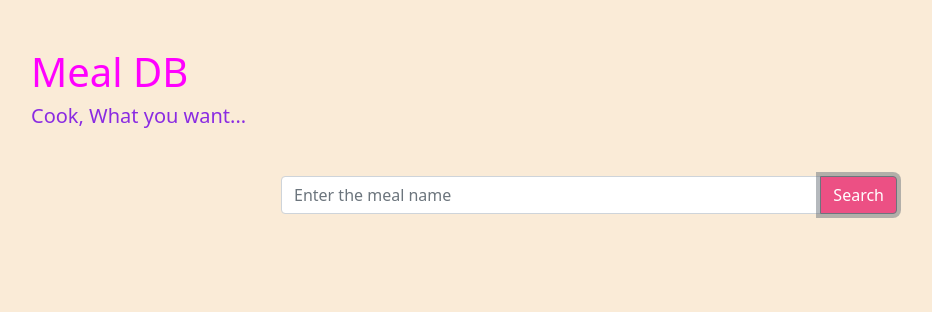
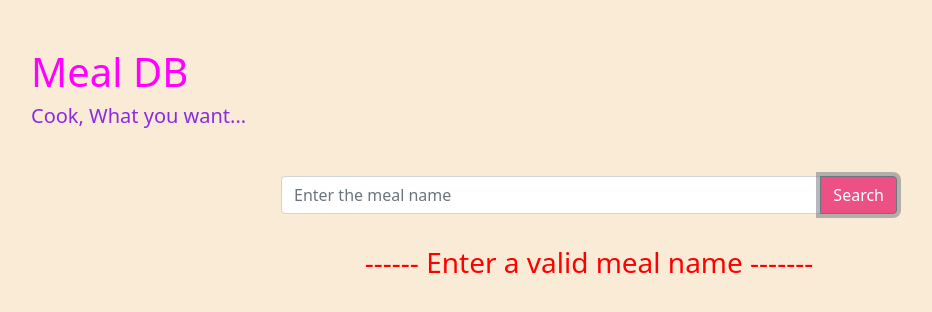
Before and after one commit to khaled39ab/Meal-DB, a plain HTML site: page index.html in a window 1280 px wide. Both pictures are taken after typing "Sample" into the empty fields and a click on the button "Search". Shown: the whole page, without its empty margins (51-983 px from the left). Drawn offline with nearby package versions, Linux system fonts and the light colour scheme; no server answers.

Commit message:
handle error message

```diff
--- a/CSS/style.css
+++ b/CSS/style.css
@@ -17,3 +17,8 @@ h5{
     background-color: rgb(236, 80, 132);
     color: white;
 }
+
+#error-sec{
+    color: red;
+    display: none;
+}
--- a/JS/app.js
+++ b/JS/app.js
@@ -1,3 +1,5 @@
+const errorSec = document.getElementById("error-sec");
+
 const loadMeal = () =>{
     const inputField = document.getElementById("input-field")
     const name = inputField.value;
@@ -6,12 +8,17 @@ const loadMeal = () =>{
     fetch(url)
     .then(res => res.json())
     .then (data => displayMeals(data.meals))
+    .catch(err => errorMessage());
 }
 
 document.getElementById("button-search").addEventListener("click", function(){
-    loadMeal()
+    loadMeal();
+    errorSec.style.display = 'none';
 });
 
+const errorMessage = () =>{
+    errorSec.style.display = 'block'
+}
 const displayMeals = meals =>{
     meals.forEach(meal =>{
        const searchResult = document.getElementById("search-result")
--- a/index.html
+++ b/index.html
@@ -20,14 +20,17 @@
             <h5>Cook, What you want...</h5>
         </div>
     </header>
-    <section class="search container my-5">
-        <div class="input-group mb-3 ">
+    <section class="search container my-3">
+        <div class="input-group mb-3">
             <input type="text" class="form-control" placeholder="Enter the meal name" aria-label="Enter the meal name"
                 id="input-field">
             <button class="btn btn-outline-secondary search-btn" type="button" id="button-search">Search</button>
         </div>
     </section>
     <section class="container">
+        <div class="text-center" id="error-sec">
+            <h3>------ Enter a valid meal name -------</h3>
+        </div>
         <div class="row row-cols-1 row-cols-md-3 g-4" id="search-result">
 
         </div>
```
